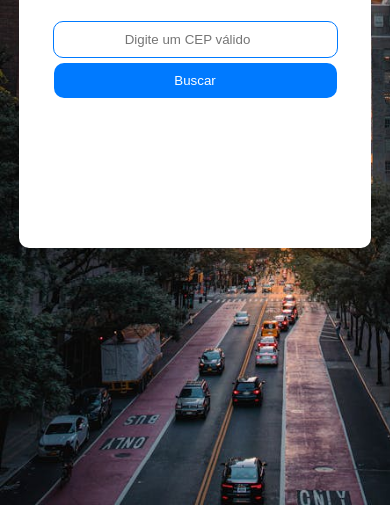
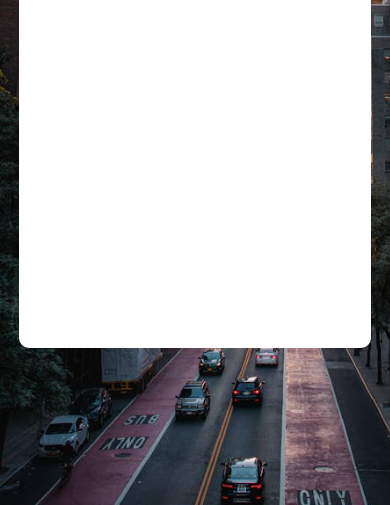
Before and after one commit to Uberdanalmeida/verificador-cep, a plain HTML site: page index.html in a window 390 px wide. Shown: the part 339-844 px from the top of the page. Drawn offline with Linux system fonts and the light colour scheme.

Commit message:
Aumentando o tamanho da DIV principal no mobile.

```diff
--- a/style.css
+++ b/style.css
@@ -76,6 +76,7 @@ input, button {
     }
 
     #Project {
+        height: 58%;
         width: 80%;
         background-color: rgb(255, 255, 255);
     }
```
